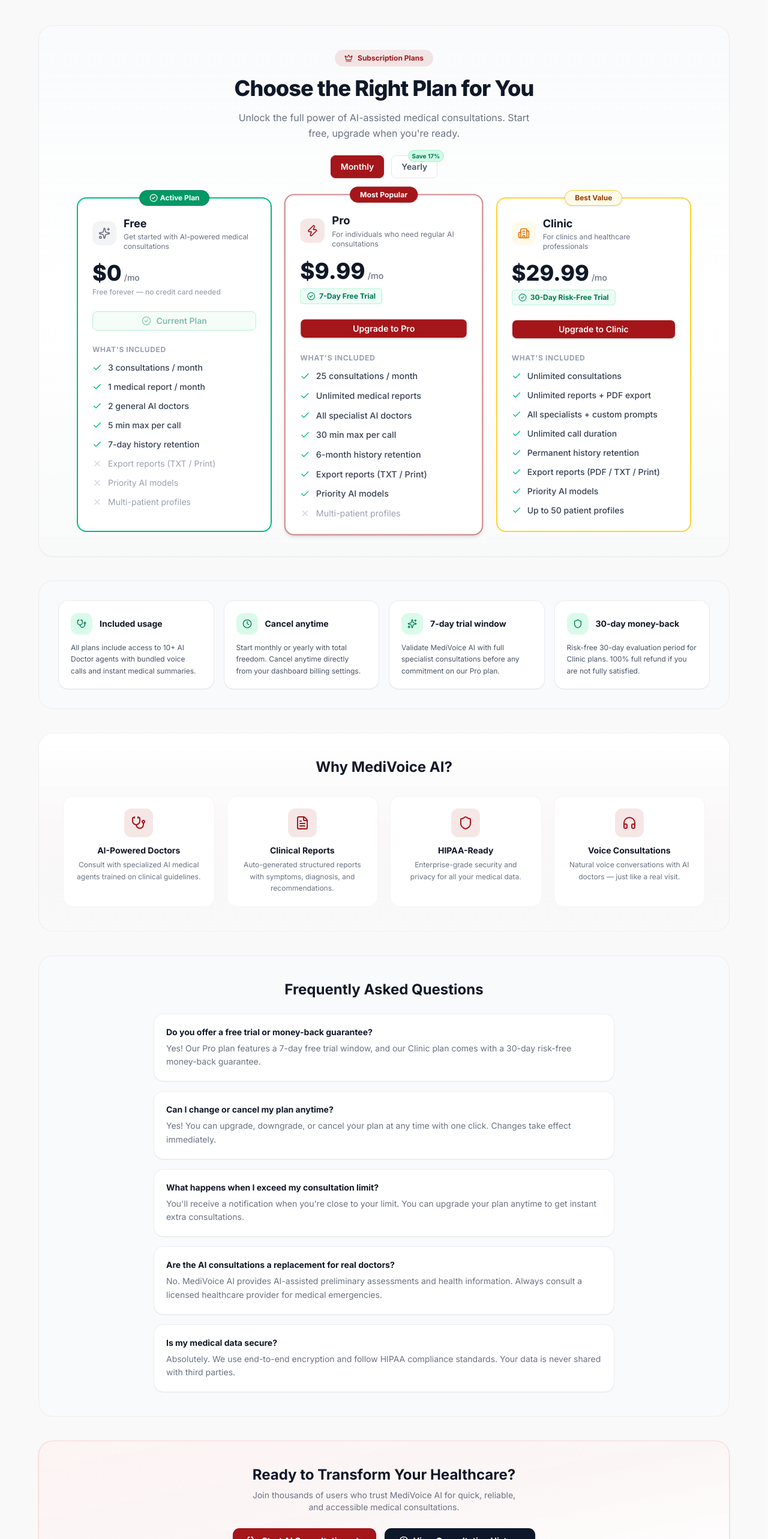
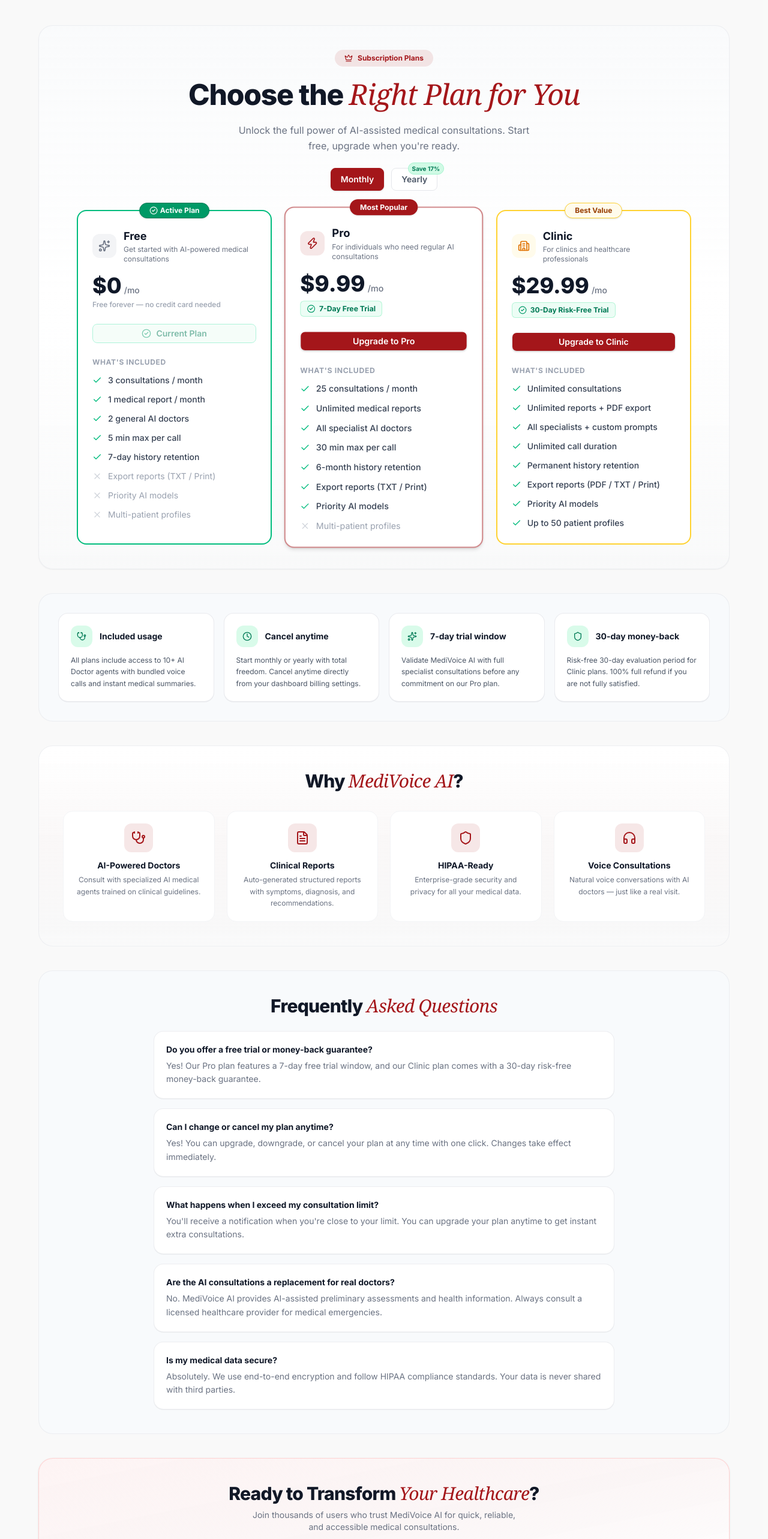
Before and after one commit to Itssanthoshhere/Medi-Voice-AI, a Next.js app: page /billing in a window 1280 px wide. Shown: the part 160-2726 px from the top of the page at 60% size. Built offline with nearby package versions, Linux system fonts and the light colour scheme; no server answers.

Commit message:
style: update billing page heading typography and red italic serif accents

```diff
--- a/app/(routes)/billing/page.tsx
+++ b/app/(routes)/billing/page.tsx
@@ -260,8 +260,11 @@
             <Crown className="w-3.5 h-3.5" />
             Subscription Plans
           </div>
-          <h1 className="text-4xl font-extrabold text-gray-900 tracking-tight">
-            Choose the Right Plan for You
+          <h1 className="text-3xl md:text-5xl font-extrabold text-charcoal tracking-tight leading-tight">
+            Choose the{" "}
+            <span className="italic font-serif font-normal text-[#a4161a]">
+              Right Plan for You
+            </span>
           </h1>
           <p className="text-gray-500 text-base max-w-lg mx-auto leading-relaxed">
             Unlock the full power of AI-assisted medical consultations. Start
@@ -476,8 +479,12 @@
 
       {/* Section 3: Highlights Section (Soft tint background canvas) */}
       <section className="bg-gradient-to-b from-white via-red-50/20 to-gray-50/30 p-8 sm:p-10 rounded-3xl border border-gray-200/60 max-w-6xl mx-auto">
-        <h2 className="text-center text-2xl font-bold text-gray-900 mb-8">
-          Why MediVoice AI?
+        <h2 className="text-center text-2xl md:text-3xl font-extrabold text-charcoal tracking-tight mb-8">
+          Why{" "}
+          <span className="italic font-serif font-normal text-[#a4161a]">
+            MediVoice AI
+          </span>
+          ?
         </h2>
         <div className="grid grid-cols-1 sm:grid-cols-2 lg:grid-cols-4 gap-5">
           {highlights.map((item, idx) => {
@@ -505,8 +512,11 @@
       {/* Section 4: FAQ Section (Soft slate background canvas) */}
       <section className="bg-[#f8fafc] p-8 sm:p-10 rounded-3xl border border-gray-200/60 max-w-6xl mx-auto">
         <div className="max-w-3xl mx-auto space-y-6">
-          <h2 className="text-center text-2xl font-bold text-gray-900">
-            Frequently Asked Questions
+          <h2 className="text-center text-2xl md:text-3xl font-extrabold text-charcoal tracking-tight">
+            Frequently{" "}
+            <span className="italic font-serif font-normal text-[#a4161a]">
+              Asked Questions
+            </span>
           </h2>
           <div className="space-y-4">
             {faqs.map((faq, idx) => (
@@ -528,8 +538,12 @@
 
       {/* Section 5: Bottom CTA */}
       <section className="text-center max-w-6xl mx-auto bg-gradient-to-br from-red-50/80 via-rose-50/40 to-white rounded-3xl p-10 border border-red-200/80 shadow-sm">
-        <h2 className="text-2xl font-bold text-gray-900 mb-2">
-          Ready to Transform Your Healthcare?
+        <h2 className="text-2xl md:text-3xl font-extrabold text-charcoal tracking-tight mb-2">
+          Ready to Transform{" "}
+          <span className="italic font-serif font-normal text-[#a4161a]">
+            Your Healthcare
+          </span>
+          ?
         </h2>
         <p className="text-sm text-gray-500 mb-6 max-w-md mx-auto">
           Join thousands of users who trust MediVoice AI for quick, reliable,
```
